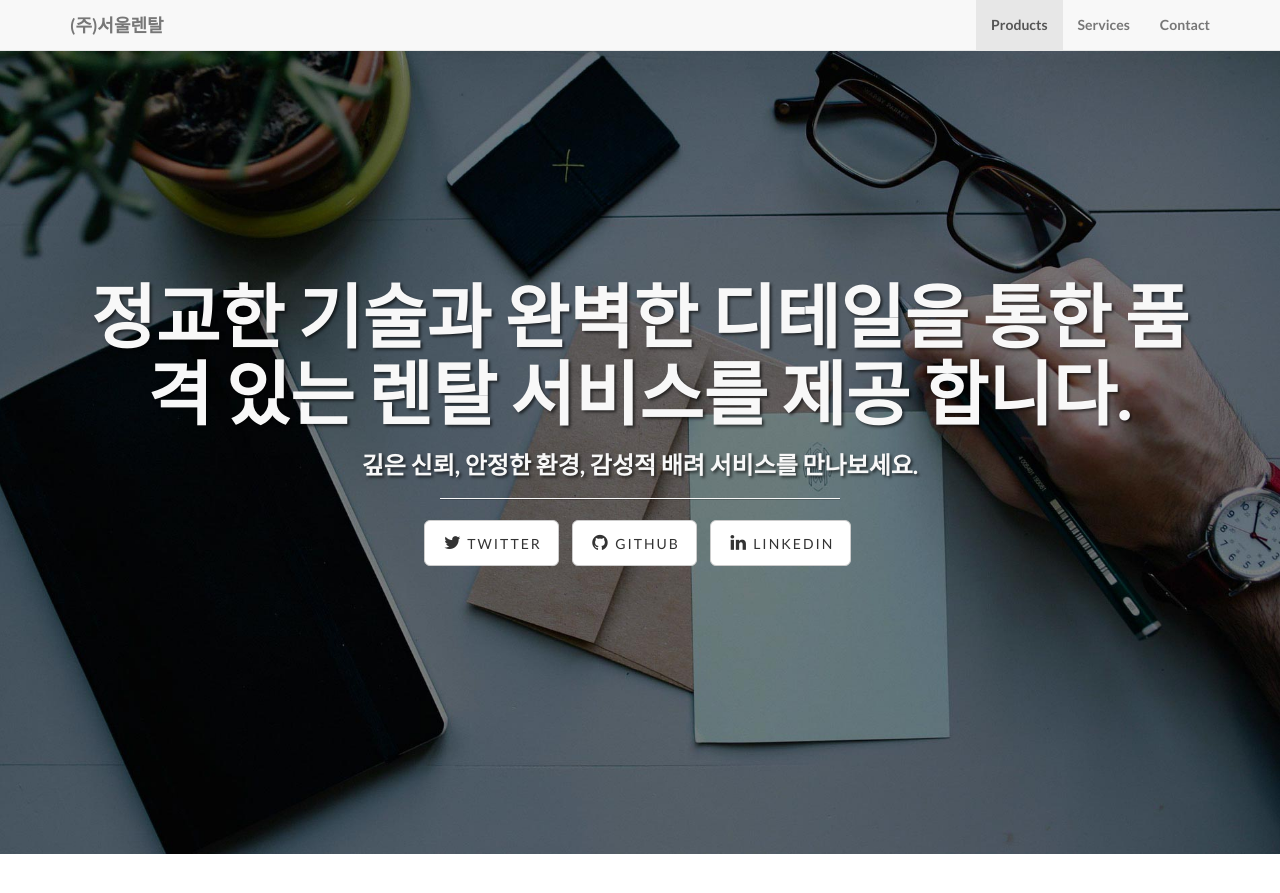
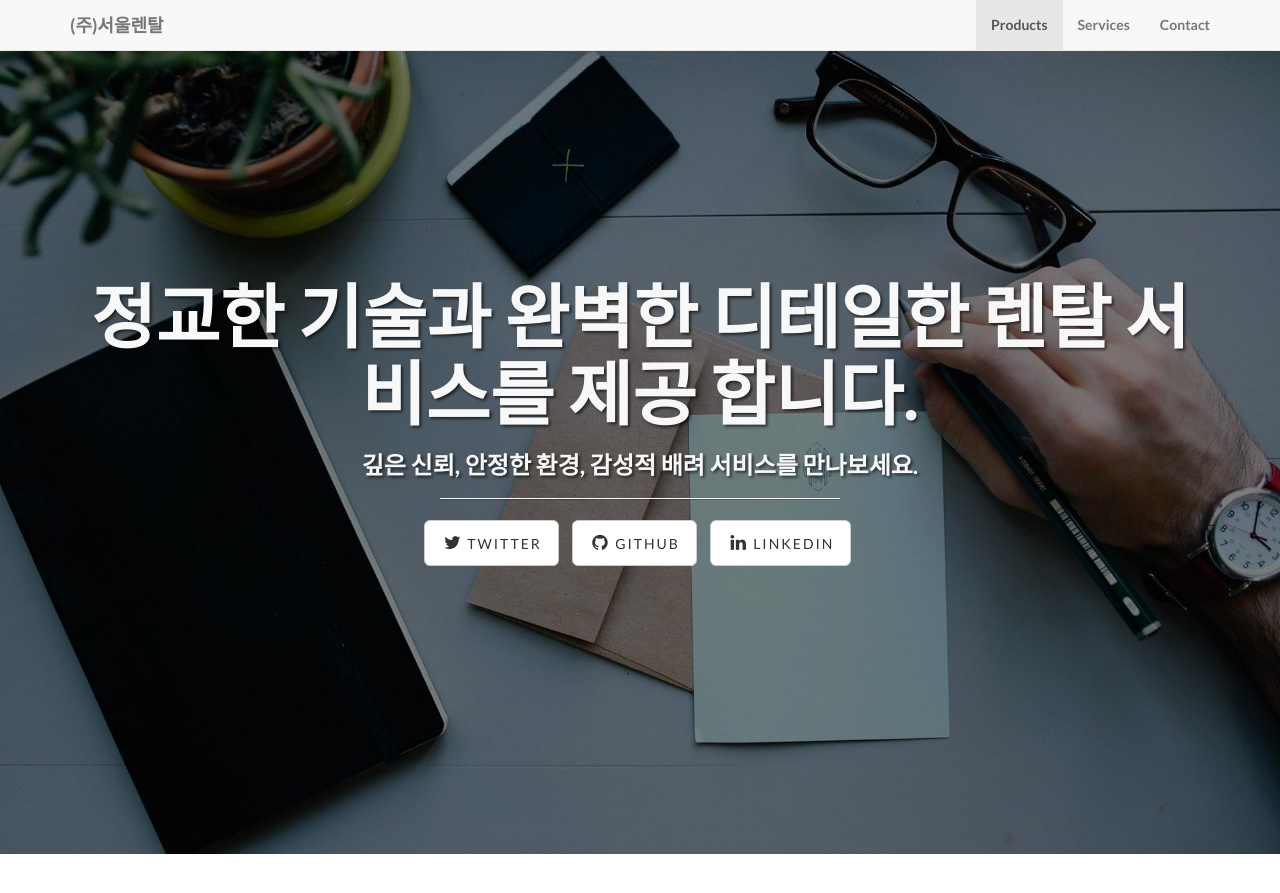
Before and after one commit to seoulrental/seoulrental.github.io, a Jekyll site: the page built from index.html, in a window 1280 px wide and 900 px high. Shown: the top 893 px of the window. Built offline with Jekyll 4.4.1, drawn with Linux system fonts in a browser that asks for light colours.

Commit message:
Update index.html

```diff
--- a/index.html
+++ b/index.html
@@ -1,5 +1,5 @@
 ---
 layout: default
-title: 정교한 기술과 완벽한 디테일을 통한 품격 있는 렌탈 서비스를 제공 합니다.
+title: 정교한 기술과 완벽한 디테일한 렌탈 서비스를 제공 합니다.
 subTitle: 깊은 신뢰, 안정한 환경, 감성적 배려 서비스를 만나보세요.
 ---
```
